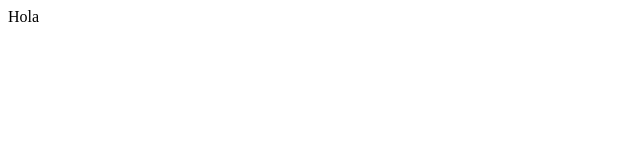
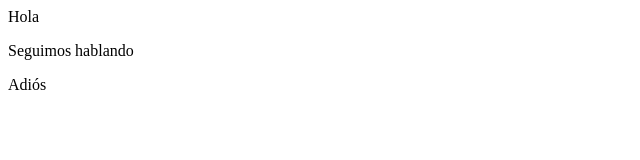
Before and after one commit to pantrok/demo3, a plain HTML site: page index.html in a window 1280 px wide. Shown: the whole page, without its empty margins (0-640 px from the left). Drawn offline with Linux system fonts and the light colour scheme.

Commit message:
Múltiples modificaciones

```diff
--- /dev/null
+++ b/clients.js
@@ -0,0 +1 @@
+//Esto sólo es un comentario
--- a/index.html
+++ b/index.html
@@ -1 +1,5 @@
 <p>Hola</p>
+
+<p>Seguimos hablando</p>
+
+<p>Adiós</p>
```
Also changed, not shown: clients.html (added, +1 -0 lines).
